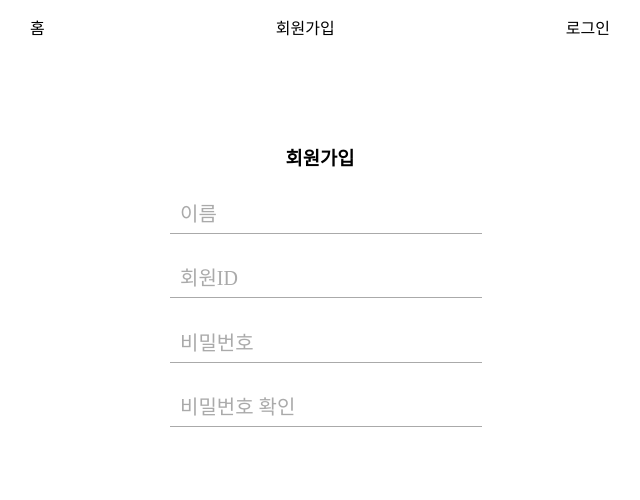
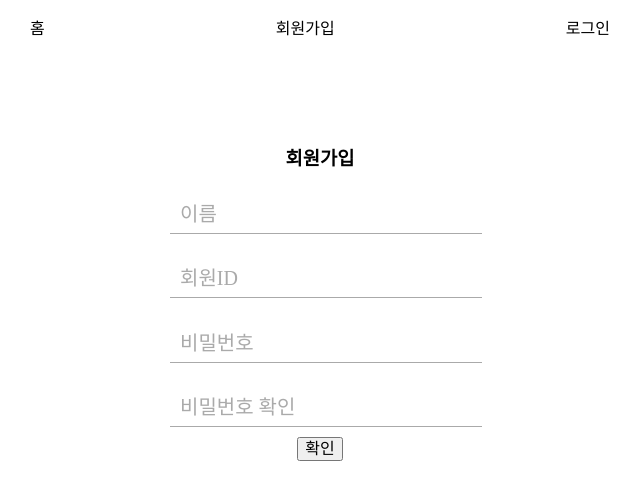
Before and after one commit to granen32/images_uploader, a React (Create React App) app in the folder client/: page /auth/register in a window 1280 px wide. Shown: the top 500 px of the page, without its empty margins (320-960 px from the left). Built offline with nearby package versions, Linux system fonts and the light colour scheme; no server answers.

Commit message:
회원가입 작업

```diff
--- a/client/src/Context/ImageContext.tsx
+++ b/client/src/Context/ImageContext.tsx
@@ -17,7 +17,6 @@ export const ImageContextProvide = ({
       .get("/images")
       .then((result) => {
         setImages(result.data);
-        console.log(typeof result);
       })
       .catch((err) => console.log(err));
     console.log(images);
--- a/client/src/UploadFileForm/ImageList/index.tsx
+++ b/client/src/UploadFileForm/ImageList/index.tsx
@@ -20,7 +20,6 @@ const ImageList = () => {
       .get("/images")
       .then((result) => {
         setImages(result.data);
-        console.log(typeof result);
       })
       .catch((err) => console.log(err));
   }, []);
--- a/client/src/pages/RegisterPage/index.tsx
+++ b/client/src/pages/RegisterPage/index.tsx
@@ -1,17 +1,39 @@
 import React, { useEffect, useState } from "react";
 import * as S from "./style";
 import CustomInput from "../../common/CustomInput";
+import { toast } from "react-toastify";
+import axios from "axios";
 const RegisterPage = () => {
   const [name, setName] = useState("");
   const [username, setUsername] = useState("");
   const [password, setPassword] = useState("");
   const [passwordCheck, setPasswordCheck] = useState("");
+
+  const submitHanlder = async (e: React.FormEvent<HTMLFormElement>) => {
+    try {
+      e.preventDefault();
+      if (username.length < 3) throw new Error("회원 ID가 너무 짧아요");
+      if (password.length < 6) throw new Error("비밀번호가 너무 짧아요");
+      if (password !== passwordCheck)
+        throw new Error("비밀번호가 일치하지 않습니다.");
+      const result = await axios.post("/users/register", {
+        username,
+        name,
+        password,
+      });
+      console.log(result);
+      toast.success("회원가입 성공!");
+      console.log({ name, username, password, passwordCheck });
+    } catch (err) {
+      console.error(err);
+    }
+  };
   useEffect(() => {}, []);
   return (
     <>
       <S.RegisterContainer>
         <h3>회원가입</h3>
-        <form>
+        <form onSubmit={submitHanlder}>
           <CustomInput
             label="이름"
             value={name}
@@ -36,6 +58,7 @@ const RegisterPage = () => {
             setVaule={setPasswordCheck}
             type="password"
           />
+          <button type="submit">확인</button>
         </form>
       </S.RegisterContainer>
     </>
```
